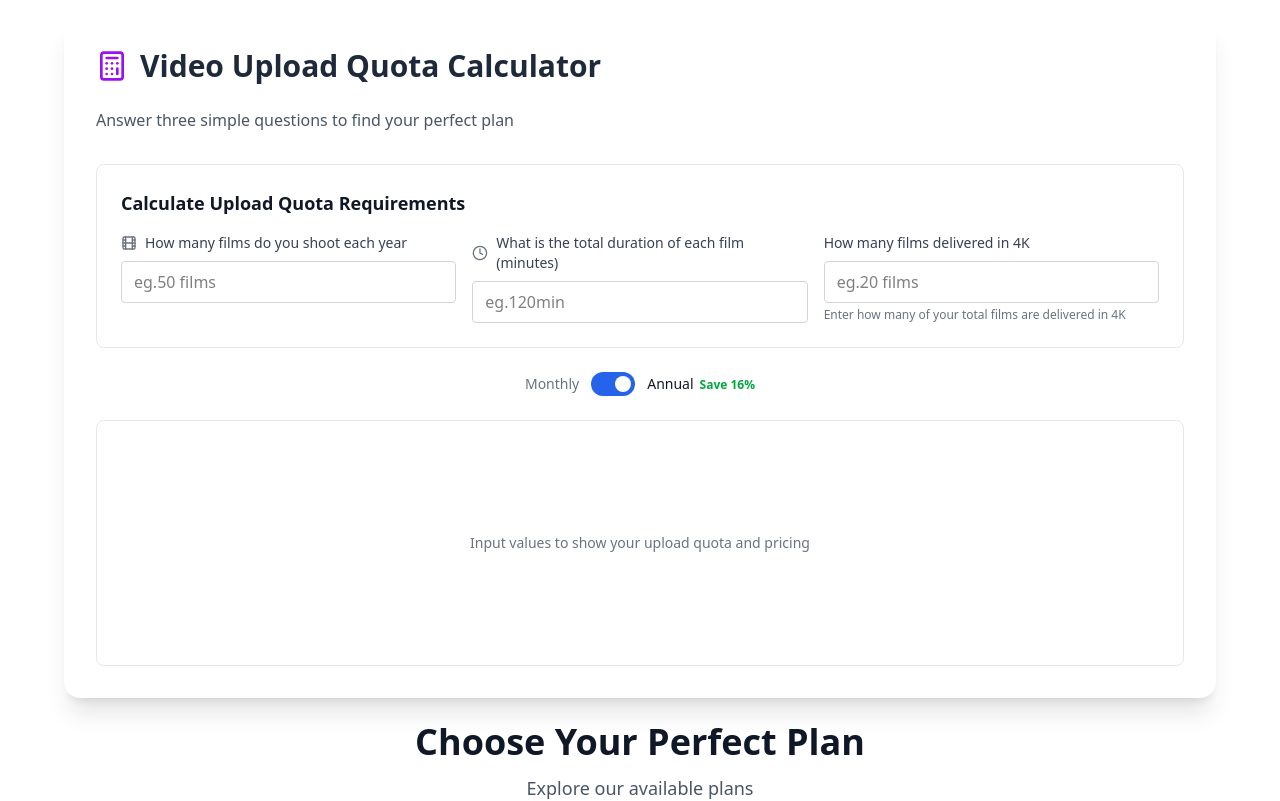
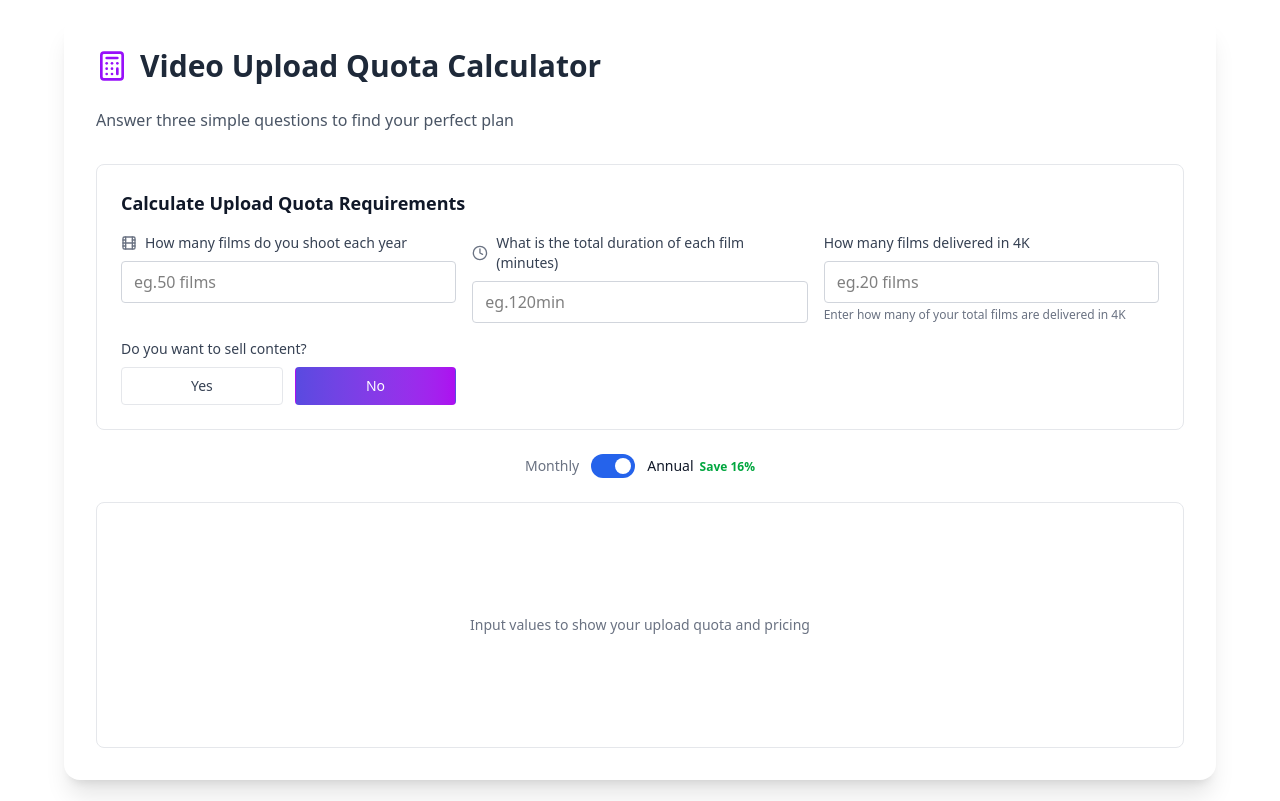
Before and after one commit to ahasandatavro/price-plan, a React (Vite) app: page / in a window 1280 px wide. Shown: the top 801 px of the page. Built offline with nearby package versions, Linux system fonts and the light colour scheme.

Commit message:
sell content update

```diff
--- a/src/App.tsx
+++ b/src/App.tsx
@@ -15,6 +15,7 @@ import {
 
 const VideoStorageCalculator: React.FC = () => {
   const { inputs, updateInput, billingCycle, setBillingCycle, result } = useStorageCalculator();
+  const [sellContent, setSellContent] = React.useState(false);
 
   return (
     <div className="min-h-screen p-4">
@@ -27,14 +28,19 @@ const VideoStorageCalculator: React.FC = () => {
 
           <p className="text-gray-600 mb-8">Answer three simple questions to find your perfect plan</p>
 
-          <CalculatorForm inputs={inputs} onInputChange={updateInput} />
+          <CalculatorForm
+            inputs={inputs}
+            onInputChange={updateInput}
+            sellContent={sellContent}
+            onSellContentChange={setSellContent}
+          />
 
           <BillingToggle billingCycle={billingCycle} onToggle={setBillingCycle} />
 
           {result && <ResultsSummary result={result} billingCycle={billingCycle} />}
         </div>
 
-        {result && <PlansGrid result={result} billingCycle={billingCycle} />}
+        {result && <PlansGrid result={result} billingCycle={billingCycle} sellContent={sellContent} />}
       </div>
     </div>
   );
--- a/src/components/CalculatorForm/CalculatorForm.tsx
+++ b/src/components/CalculatorForm/CalculatorForm.tsx
@@ -10,9 +10,11 @@ import type { StorageInputs } from '../../types';
 interface CalculatorFormProps {
   inputs: StorageInputs;
   onInputChange: (field: keyof StorageInputs, value: string) => void;
+  sellContent: boolean;
+  onSellContentChange: (value: boolean) => void;
 }
 
-export const CalculatorForm: React.FC<CalculatorFormProps> = ({ inputs, onInputChange }) => {
+export const CalculatorForm: React.FC<CalculatorFormProps> = ({ inputs, onInputChange, sellContent, onSellContentChange }) => {
   // Filter out non-numeric characters
   const filterNumeric = (value: string): string => {
     return value.replace(/[^0-9]/g, '');
@@ -133,6 +135,37 @@ export const CalculatorForm: React.FC<CalculatorFormProps> = ({ inputs, onInputC
             Enter how many of your total films are delivered in 4K
           </p>
         </div>
+
+        {/* Sell content (Yes/No buttons) */}
+        <div className="lg:col-span-1 xl:col-span-1">
+          <div className="text-sm font-medium text-gray-700 mb-2">Do you want to sell content?</div>
+          <div className="flex gap-3">
+            <button
+              type="button"
+              className={`flex-1 py-2 rounded font-medium text-sm transition-colors border cursor-pointer ${
+                sellContent
+                  ? 'bg-gradient-to-r from-[#594AE0] to-[#AD0FF0] text-white border-transparent'
+                  : 'bg-white text-gray-700 border-gray-200 hover:border-gray-300'
+              }`}
+              aria-pressed={sellContent}
+              onClick={() => onSellContentChange(true)}
+            >
+              Yes
+            </button>
+            <button
+              type="button"
+              className={`flex-1 py-2 rounded font-medium text-sm transition-colors border cursor-pointer ${
+                !sellContent
+                  ? 'bg-gradient-to-r from-[#594AE0] to-[#AD0FF0] text-white border-transparent'
+                  : 'bg-white text-gray-700 border-gray-200 hover:border-gray-300'
+              }`}
+              aria-pressed={!sellContent}
+              onClick={() => onSellContentChange(false)}
+            >
+              No
+            </button>
+          </div>
+        </div>
       </div>
     </div>
   );
--- a/src/components/PlanCard/PlanCard.tsx
+++ b/src/components/PlanCard/PlanCard.tsx
@@ -21,6 +21,8 @@ interface PlanCardProps {
   billingCycle: BillingCycle;
   isRecommended: boolean;
   meetsRequirement: boolean;
+  isContentSellBlocked?: boolean;
+  contentSellTooltip?: string;
   requiredStorage?: number;
   comparisonOptions?: WhyRecommendationOption[];
 }
@@ -30,11 +32,14 @@ export const PlanCard: React.FC<PlanCardProps> = ({
   billingCycle,
   isRecommended,
   meetsRequirement,
+  isContentSellBlocked = false,
+  contentSellTooltip,
   requiredStorage = 0,
   comparisonOptions = []
 }) => {
   const [isFlipped, setIsFlipped] = React.useState(false);
   const selectedOption = comparisonOptions.find((option) => option.name === plan.name);
+  const canGetStarted = meetsRequirement && !isContentSellBlocked;
 
   React.useEffect(() => {
     if (!isRecommended) {
@@ -124,13 +129,19 @@ export const PlanCard: React.FC<PlanCardProps> = ({
                 </button>
               )}
 
-              {!meetsRequirement && (
+              {!meetsRequirement && !isContentSellBlocked && (
                 <div className="mb-3 p-3 bg-red-50 border border-red-200 rounded text-sm text-red-700">
                   Insufficient upload quota for your needs
                 </div>
               )}
 
-              {meetsRequirement ? (
+              {isContentSellBlocked && (
+                <div className="mb-3 p-3 bg-red-50 border border-red-200 rounded text-sm text-red-700">
+                  Content sell feature is not available in this package.
+                </div>
+              )}
+
+              {canGetStarted ? (
                 <a
                   href="https://mediazilla.com/onboarding"
                   target="_blank"
@@ -147,6 +158,7 @@ export const PlanCard: React.FC<PlanCardProps> = ({
                 <button
                   className="w-full py-3 rounded font-medium text-sm transition-colors bg-gray-200 text-gray-500 cursor-not-allowed"
                   disabled
+                  title={isContentSellBlocked ? contentSellTooltip : undefined}
                 >
                   Unavailable
                 </button>
--- a/src/components/PlansGrid/PlansGrid.tsx
+++ b/src/components/PlansGrid/PlansGrid.tsx
@@ -15,9 +15,10 @@ import { getRangeComparisonForStorage } from '../../utils/planRecommendation';
 interface PlansGridProps {
   result: CalculationResult;
   billingCycle: BillingCycle;
+  sellContent: boolean;
 }
 
-export const PlansGrid: React.FC<PlansGridProps> = ({ result, billingCycle }) => {
+export const PlansGrid: React.FC<PlansGridProps> = ({ result, billingCycle, sellContent }) => {
   const [emblaRef, emblaApi] = useEmblaCarousel({
     align: 'start',
     slidesToScroll: 1,
@@ -159,6 +160,9 @@ export const PlansGrid: React.FC<PlansGridProps> = ({ result, billingCycle }) =>
                 !isEnterprisePlan(result.recommendedPlan);
               const onDemandAdditionalGB = hasCalculation ? Math.max(0, result.totalStorage - plan.storage) : 0;
               const meetsRequirement = !hasCalculation || isOnDemandWithinRegularLimit(onDemandAdditionalGB);
+              const isStarterPlan = plan.name === 'Starter';
+              const contentSellBlocked = billingCycle === 'annual' && sellContent && isStarterPlan;
+              const contentSellTooltip = 'Content sell feature is not available in this package.';
 
               return (
                 <div key={key} className="flex-[0_0_100%] md:flex-[0_0_calc(50%-1rem)] lg:flex-[0_0_calc(33.333%-1.33rem)] min-w-0">
@@ -169,6 +173,8 @@ export const PlansGrid: React.FC<PlansGridProps> = ({ result, billingCycle }) =>
                     meetsRequirement={meetsRequirement}
                     requiredStorage={result.totalStorage}
                     comparisonOptions={isRecommended ? rangeComparison.options : []}
+                    isContentSellBlocked={contentSellBlocked}
+                    contentSellTooltip={contentSellTooltip}
                   />
                 </div>
               );
```
